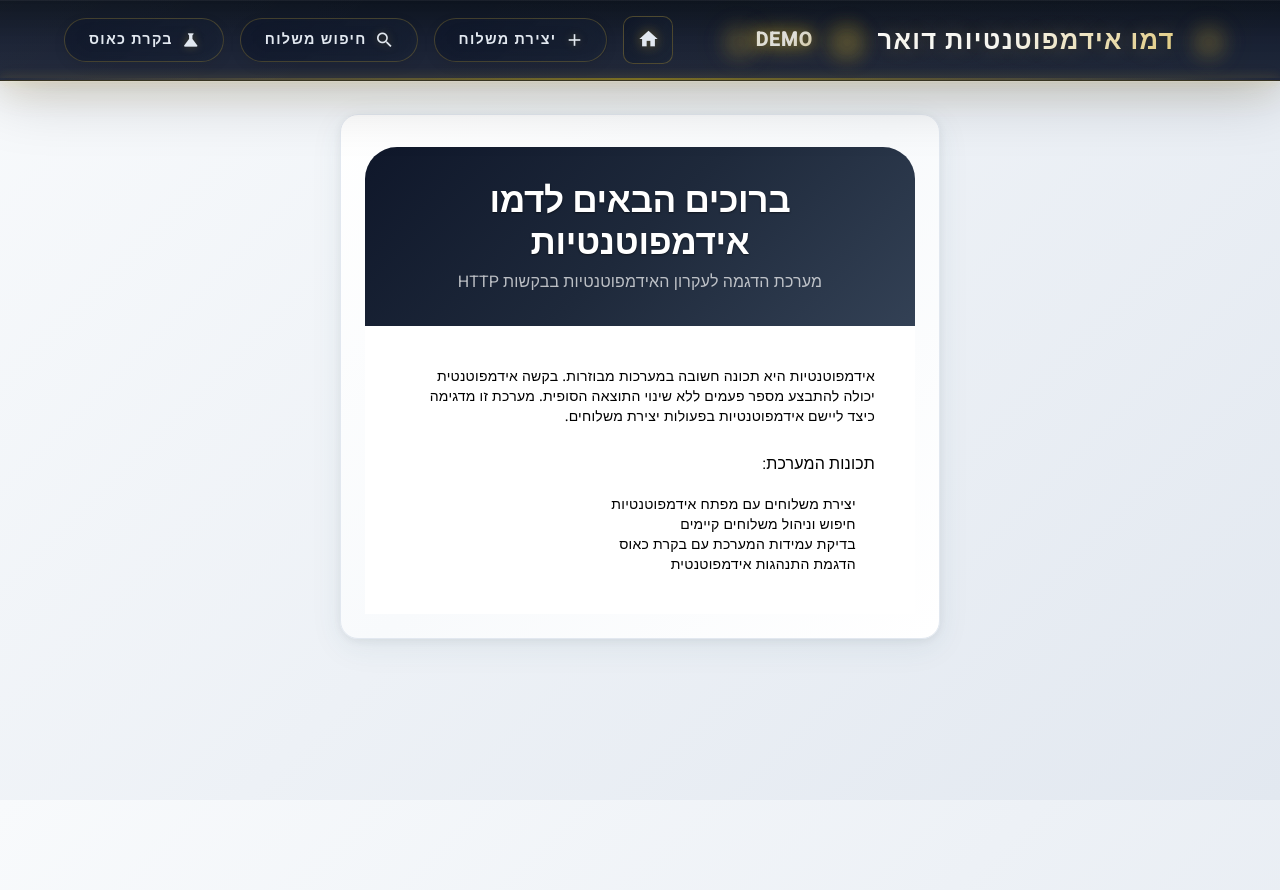
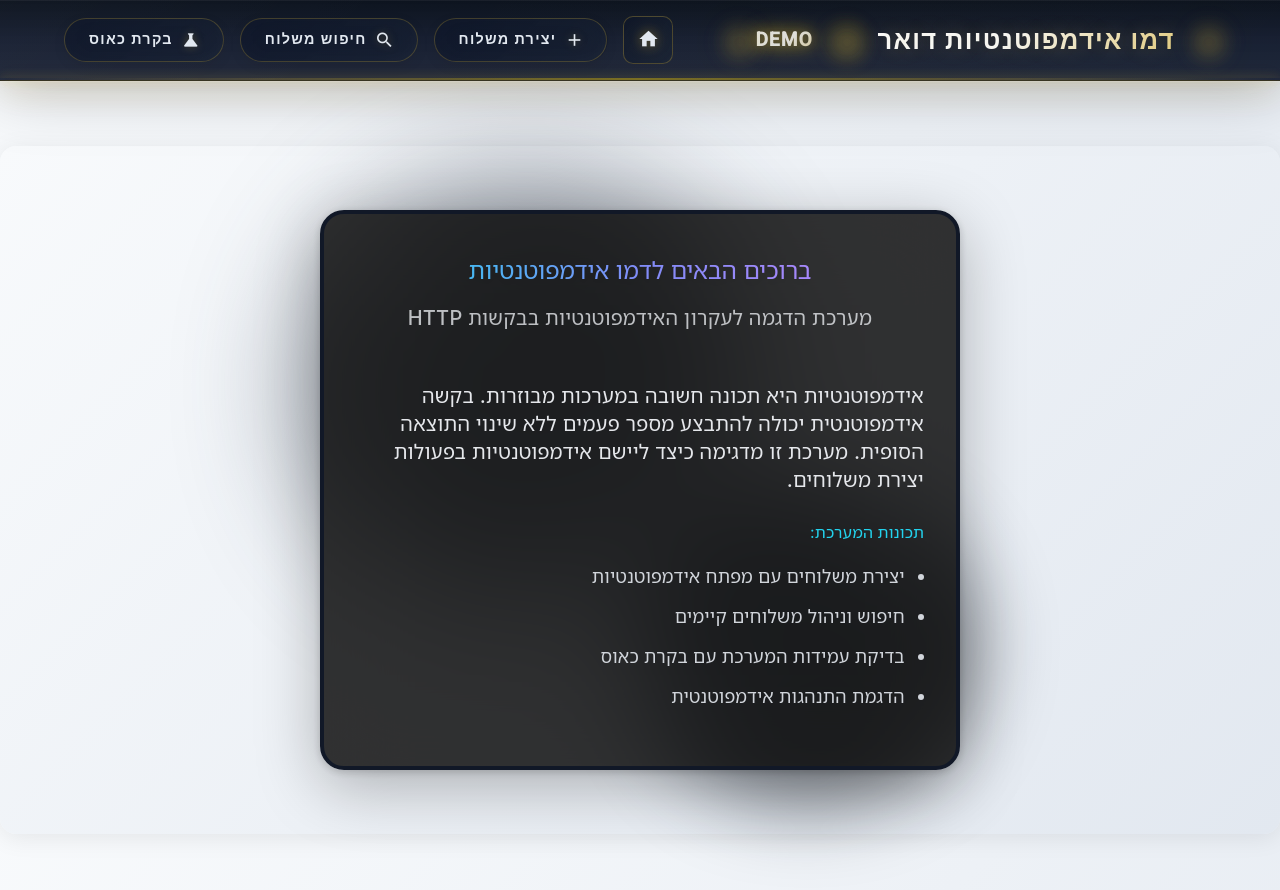
Before and after one commit to tomkedem/jpPostIdempotencyDemo, an Angular app in the folder src/frontend/postal-idempotency-app/: page / in a window 1280 px wide. Built offline with nearby package versions, Linux system fonts and the light colour scheme.

Commit message:
Refactor welcome component: enhance layout and styling with glassmorphism and gradient backgrounds

```diff
--- a/src/frontend/postal-idempotency-app/src/app/app.component.html
+++ b/src/frontend/postal-idempotency-app/src/app/app.component.html
@@ -20,6 +20,8 @@
   </mat-toolbar-row>
 </mat-toolbar>
 
-<div class="main-content">
+<div
+  class="main-content flex items-center justify-center min-h-screen w-screen bg-transparent"
+>
   <router-outlet></router-outlet>
 </div>
--- a/src/frontend/postal-idempotency-app/src/app/components/welcome/welcome.component.html
+++ b/src/frontend/postal-idempotency-app/src/app/components/welcome/welcome.component.html
@@ -1,26 +1,82 @@
-<div class="welcome-section">
-  <mat-card class="welcome-card">
-    <mat-card-header>
-      <mat-card-title>ברוכים הבאים לדמו אידמפוטנטיות</mat-card-title>
-      <mat-card-subtitle
-        >מערכת הדגמה לעקרון האידמפוטנטיות בבקשות HTTP</mat-card-subtitle
+<div
+  class="app-welcome min-h-screen w-full flex items-center justify-center bg-gradient-to-br from-black via-gray-900 to-gray-800 p-0 m-0 rtl"
 >
-    </mat-card-header>
-    <mat-card-content>
-      <p>
+  <div
+    class="relative w-full max-w-2xl mx-auto px-4 py-8 flex flex-col items-center justify-center"
+  >
+    <!-- Subtle dark abstract background shapes -->
+    <div class="absolute inset-0 pointer-events-none z-0">
+      <div
+        class="absolute top-0 left-0 w-2/3 h-2/3 bg-gradient-to-tr from-gray-800 via-gray-700 to-gray-900 opacity-40 rounded-full blur-3xl animate-pulse"
+      ></div>
+      <div
+        class="absolute bottom-0 right-0 w-1/2 h-1/2 bg-gradient-to-br from-gray-900 via-gray-800 to-black opacity-30 rounded-full blur-2xl animate-pulse"
+      ></div>
+    </div>
+    <!-- Elegant black glassmorphism card -->
+    <div
+      class="relative z-10 backdrop-blur-2xl bg-black/80 rounded-3xl shadow-2xl border-4 border-gray-900 w-full mx-auto px-8 py-10 flex flex-col items-center justify-center group hover:border-gradient-to-r hover:from-cyan-400 hover:via-indigo-400 hover:to-purple-400 transition-all duration-500"
+      style="
+        box-shadow: 0 16px 64px rgba(0, 0, 0, 0.28),
+          0 2px 8px rgba(0, 0, 0, 0.18);
+      "
+    >
+      <header class="w-full text-center mb-8">
+        <h1
+          class="font-extrabold text-5xl md:text-6xl text-transparent bg-clip-text bg-gradient-to-r from-cyan-400 via-indigo-400 to-purple-400 mb-3 tracking-tight drop-shadow-lg"
+          style="
+            font-family: 'Noto Sans Hebrew', 'Inter', 'Assistant', Arial,
+              sans-serif;
+          "
+        >
+          ברוכים הבאים לדמו אידמפוטנטיות
+        </h1>
+        <h2
+          class="font-semibold text-xl md:text-2xl text-gray-200/80 mb-2"
+          style="
+            font-family: 'Noto Sans Hebrew', 'Inter', 'Assistant', Arial,
+              sans-serif;
+          "
+        >
+          מערכת הדגמה לעקרון האידמפוטנטיות בבקשות HTTP
+        </h2>
+      </header>
+      <main class="w-full text-right">
+        <p
+          class="text-lg md:text-xl text-gray-200 font-medium leading-relaxed mb-8"
+          style="
+            font-family: 'Noto Sans Hebrew', 'Inter', 'Assistant', Arial,
+              sans-serif;
+          "
+        >
           אידמפוטנטיות היא תכונה חשובה במערכות מבוזרות. בקשה אידמפוטנטית יכולה
           להתבצע מספר פעמים ללא שינוי התוצאה הסופית. מערכת זו מדגימה כיצד ליישם
           אידמפוטנטיות בפעולות יצירת משלוחים.
         </p>
-      <div class="features-list">
-        <h3>תכונות המערכת:</h3>
-        <ul>
+        <section class="features-list mb-4">
+          <h3
+            class="font-bold text-2xl text-cyan-400 mb-4"
+            style="
+              font-family: 'Noto Sans Hebrew', 'Inter', 'Assistant', Arial,
+                sans-serif;
+            "
+          >
+            תכונות המערכת:
+          </h3>
+          <ul
+            class="list-disc pr-6 text-gray-300 text-lg space-y-3"
+            style="
+              font-family: 'Noto Sans Hebrew', 'Inter', 'Assistant', Arial,
+                sans-serif;
+            "
+          >
             <li>יצירת משלוחים עם מפתח אידמפוטנטיות</li>
             <li>חיפוש וניהול משלוחים קיימים</li>
             <li>בדיקת עמידות המערכת עם בקרת כאוס</li>
             <li>הדגמת התנהגות אידמפוטנטית</li>
           </ul>
+        </section>
+      </main>
     </div>
-    </mat-card-content>
-  </mat-card>
   </div>
+</div>
```
Lines whose indentation alone changed are shown as unchanged.
